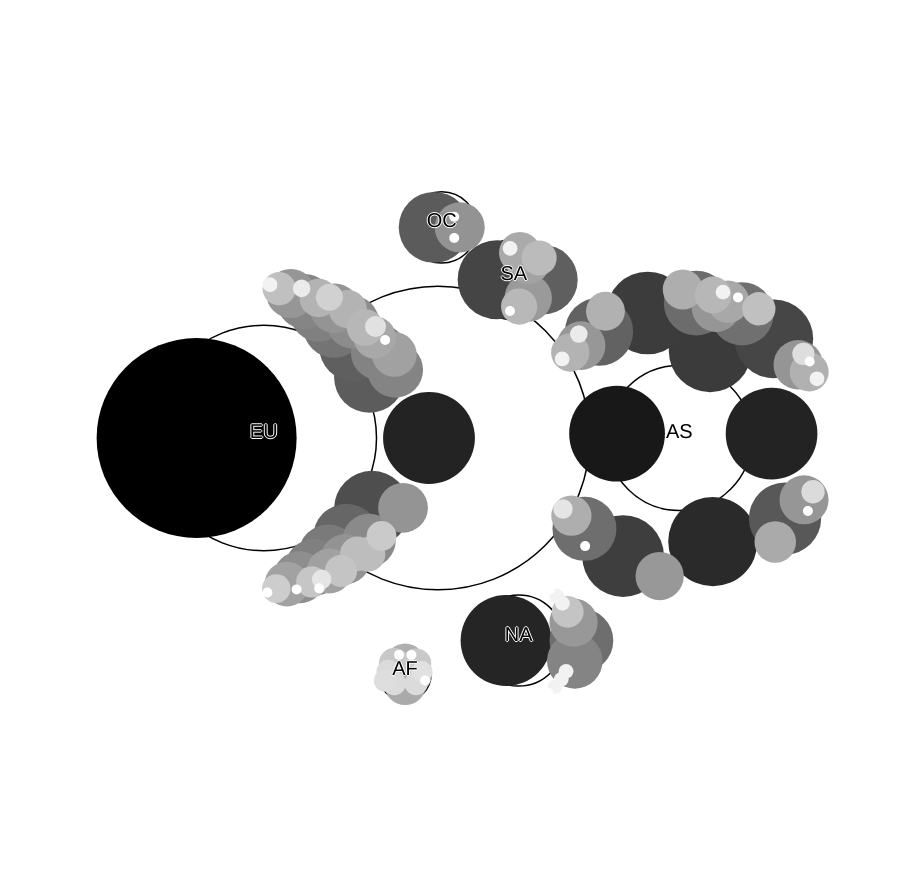
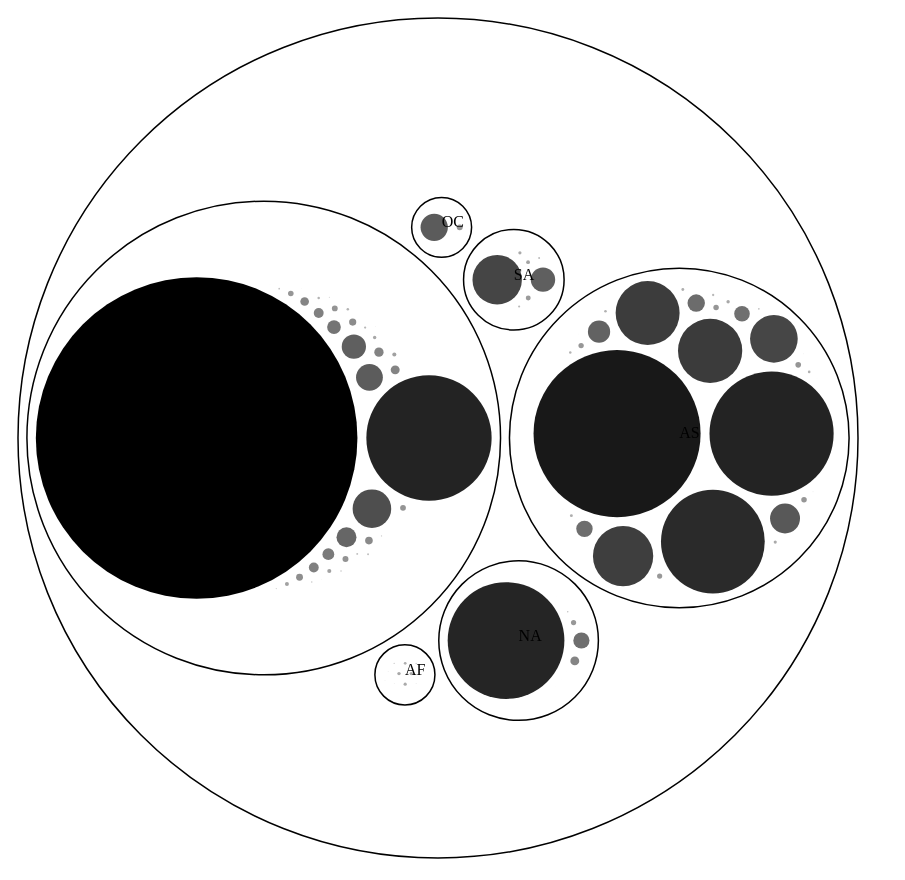
Before and after one commit to finleylee2507/Final-Jupiter-Project, a plain HTML site: page vis2/index.html in a window 1280 px wide. Shown: the whole page, without its empty margins (0-905 px from the left). Drawn offline with nearby package versions, Linux system fonts and the light colour scheme.

Commit message:
vis2 furthest zoom works

```diff
--- a/vis2/index.html
+++ b/vis2/index.html
@@ -146,7 +146,9 @@ function draw() {
         .style("fill", function(d) { return d.children ? "white" : color2(d.value); })
         .style("stroke", function(d) { return d.children ? "black" : null; })
         .style("stroke-width", function(d) { return d.children ? "1.5px" : null; })
-        .on("click", function(event, d) { if (focus !== d) zoom(d), event.stopPropagation(); });
+        .on("click", function(event, d) {
+            if (focus !== d) zoom(d), event.stopPropagation();
+        });
 
     var text = g.selectAll("text")
     .data(nodes)
@@ -160,8 +162,10 @@ function draw() {
         //hover for the number!!!!
 
 
+    var node = g.selectAll("circle,text")
+        .attr("class", "node")
 
-    var node = g.selectAll("circle,text");
+    // var node = g.selectAll("circle,text");
 
     svg
         .style("background", "white")
@@ -192,8 +196,8 @@ function draw() {
             // return Math.sqrt(d.value) / 20;
             // return d.value / 2000.0;
             // console.log(c_size(d.value));
-            return c_size(d.value);
-            // return d.r * k
+            // return c_size(d.value);
+            return d.r * k
             // return c_size(d.value);
         });
         }
```
